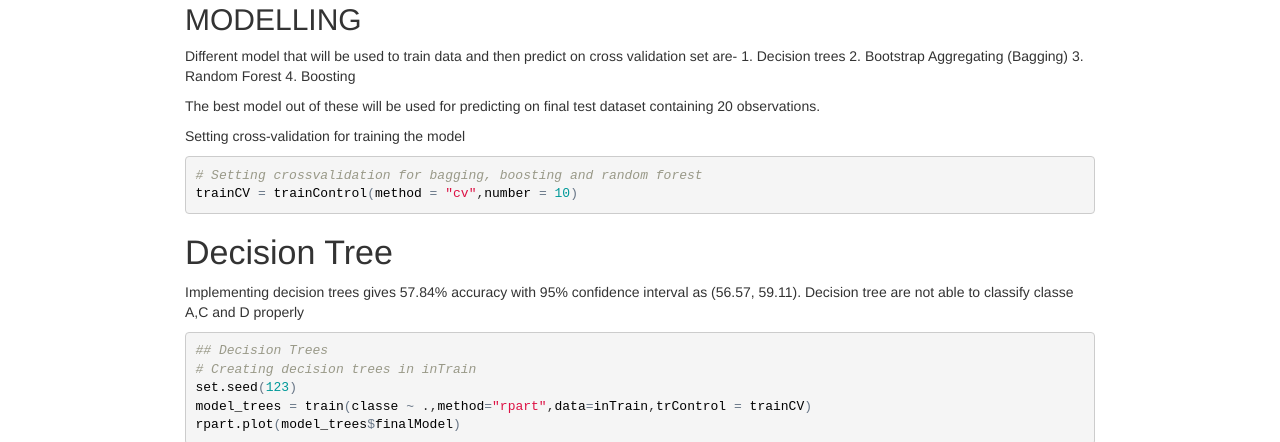
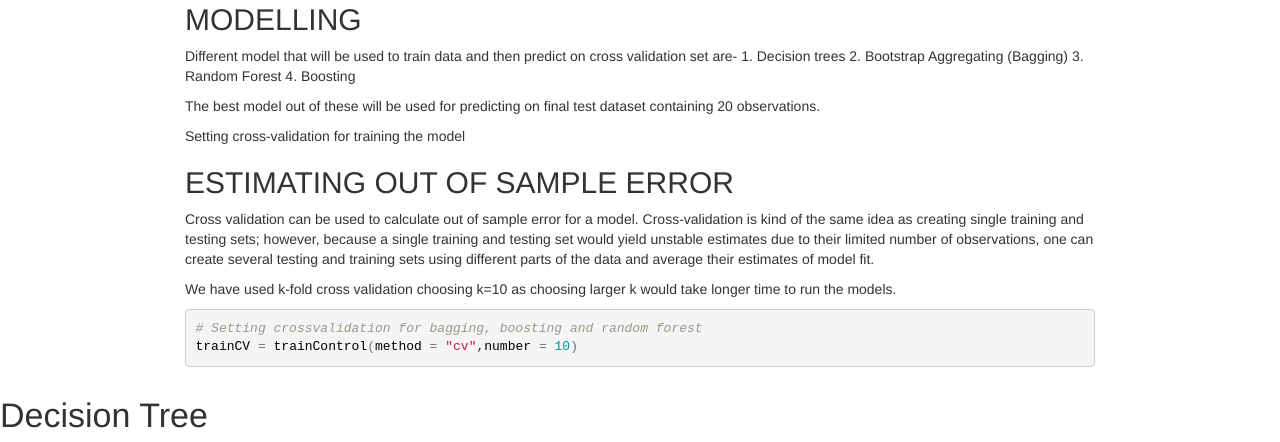
Before and after one commit to vicgpt/vicgpt2.github.io, a plain HTML site: page index.html in a window 1280 px wide. Shown: the part 1763-2205 px from the top of the page. Drawn offline with nearby package versions, Linux system fonts and the light colour scheme; some packages are replaced by stand-ins of ours.

Commit message:
Update index.html

```diff
--- a/index.html
+++ b/index.html
@@ -181,6 +181,10 @@ inTest = training[-samp,]</code></pre>
 <p>Different model that will be used to train data and then predict on cross validation set are- 1. Decision trees 2. Bootstrap Aggregating (Bagging) 3. Random Forest 4. Boosting</p>
 <p>The best model out of these will be used for predicting on final test dataset containing 20 observations.</p>
 <p>Setting cross-validation for training the model</p>
+  <h2>ESTIMATING OUT OF SAMPLE ERROR</h2>
+<p>Cross validation can be used to calculate out of sample error for a model. Cross-validation is kind of the same idea as creating single training and testing sets; however, because a single training and testing set would yield unstable estimates due to their limited number of observations, one can create several testing and training sets using different parts of the data and average their estimates of model fit.</p>
+  <p> We have used k-fold cross validation choosing k=10 as choosing larger k would take longer time to run the models.  </p>
+</div>
 <pre class="r"><code># Setting crossvalidation for bagging, boosting and random forest
 trainCV = trainControl(method = &quot;cv&quot;,number = 10)</code></pre>
 </div>
@@ -388,6 +392,7 @@ text(cm4$byClass[,1], cm4$byClass[,2], labels=LETTERS[1:5], cex= 0.8)</code></pr
 <div id="results" class="section level2">
 <h2>RESULTS</h2>
 <p>Using Random forest, predicting on the final test dataset</p>
+  <p>The out of sample accuracy will be the accuracy from k-fold crossvalidated random forest i.e. 0.9991</p>
 <pre class="r"><code># Random forest is choosen
 # predicting for final test set
 pred_final = predict(model_rf,newdata = testing)
```
